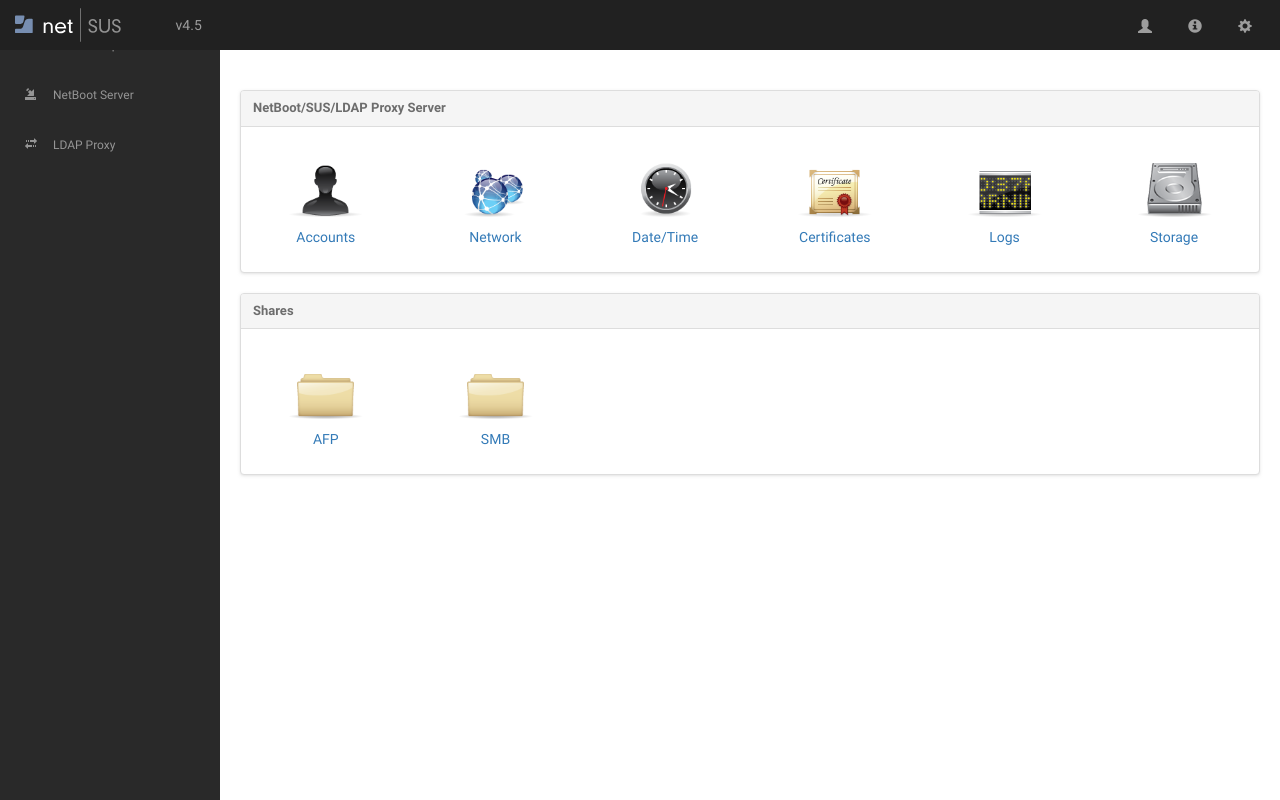
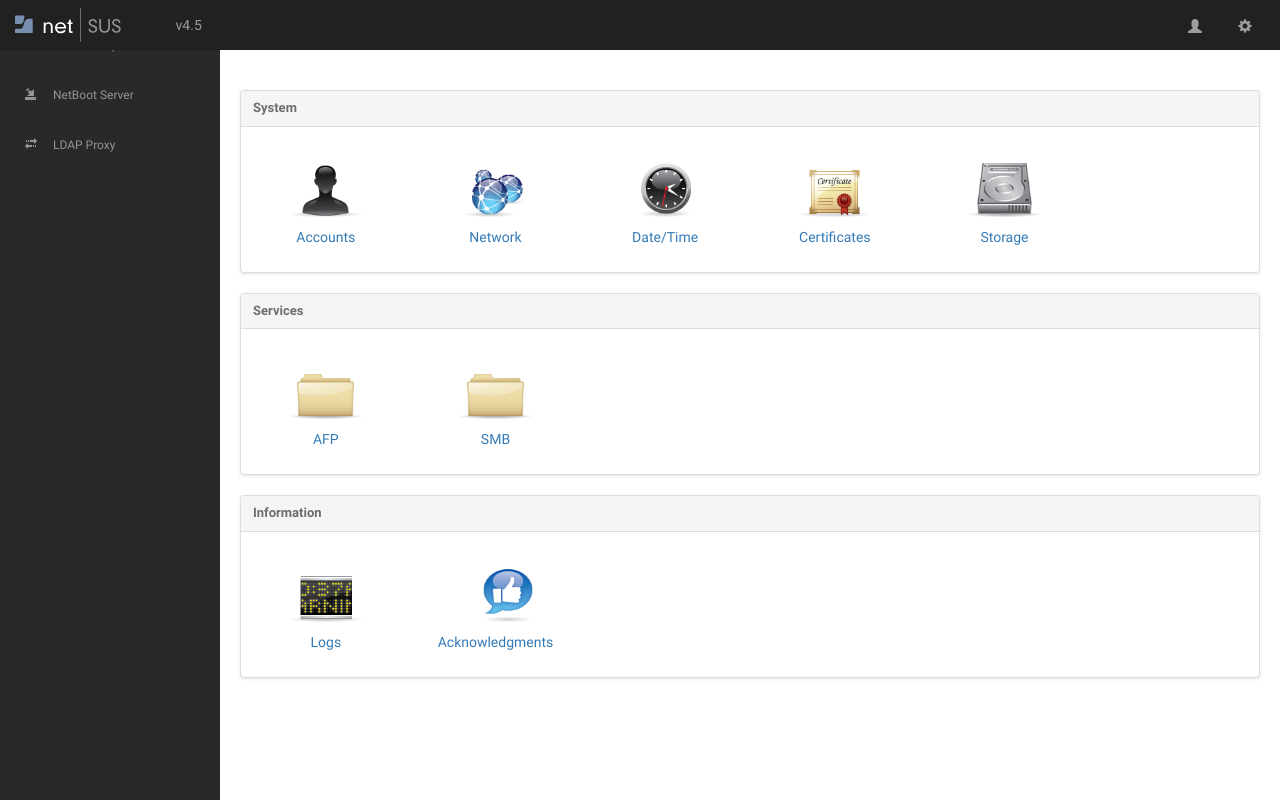
Before and after one commit to jamf/NetSUS, a PHP site: page /webadmin/settings.php in a window 1280 px wide. Run offline with PHP 8.4, Linux system fonts and the light colour scheme; the visitor is signed in with stand-in values (Sample User, id 1); some libraries are stand-ins or nearby versions.

Commit message:
Removed Info from Navbar
Added Information section in Settings

```diff
--- a/webadmin/var/www/webadmin/inc/header.php
+++ b/webadmin/var/www/webadmin/inc/header.php
@@ -118,9 +118,6 @@ $currentUser = getCurrentWebUser();
                         </ul>
                     </div>
                 </div>
-                <div class="navbar-info">
-                    <button type="button" class="navbar-btn-icon" onClick="document.location.href='about.php'"><span class="glyphicon glyphicon-info-sign"></span></button>
-                </div>
                 <div class="navbar-gear">
                     <div class="btn-group">
                         <button type="button" class="navbar-btn-icon" data-toggle="dropdown" aria-haspopup="true" aria-expanded="false"><span class="glyphicon glyphicon-cog"></span></button>
--- a/webadmin/var/www/webadmin/settings.php
+++ b/webadmin/var/www/webadmin/settings.php
@@ -12,7 +12,7 @@ include "inc/header.php";
 
 <div class="panel panel-default panel-main">
 	<div class="panel-heading">
-		<strong>NetBoot/SUS/LDAP Proxy Server</strong>
+		<strong>System</strong>
 	</div>
 	<div class="panel-body">
 
@@ -51,14 +51,6 @@ include "inc/header.php";
 			<!-- /Column -->
 			<!-- Column -->
 			<div class="col-xs-3 col-sm-2 settings-item">
-				<a href="logs.php">
-					<p><img src="images/settings/ChangeManagement.png" alt="Logs"></p>
-					<p>Logs</p>
-				</a>
-			</div>
-			<!-- /Column -->
-			<!-- Column -->
-			<div class="col-xs-3 col-sm-2 settings-item">
 				<a href="storage.php">
 					<p><img src="images/settings/Storage.png" alt="Storage"></p>
 					<p>Storage</p>
@@ -72,7 +64,7 @@ include "inc/header.php";
 
 <div class="panel panel-default panel-main">
 	<div class="panel-heading">
-		<strong>Shares</strong>
+		<strong>Services</strong>
 	</div>
 	<div class="panel-body">
 
@@ -98,4 +90,32 @@ include "inc/header.php";
 	</div>
 </div>
 
+<div class="panel panel-default panel-main">
+	<div class="panel-heading">
+		<strong>Information</strong>
+	</div>
+	<div class="panel-body">
+
+		<div class="row">
+			<!-- Column -->
+			<div class="col-xs-3 col-sm-2 settings-item">
+				<a href="logs.php">
+					<p><img src="images/settings/ChangeManagement.png" alt="Logs"></p>
+					<p>Logs</p>
+				</a>
+			</div>
+			<!-- /Column -->
+			<!-- Column -->
+			<div class="col-xs-3 col-sm-2 settings-item">
+				<a href="about.php">
+					<p><img src="images/settings/Acknowledgements.png" alt="About"></p>
+					<p>Acknowledgments</p>
+				</a>
+			</div>
+			<!-- /Column -->
+		</div>
+		<!-- /Row -->
+	</div>
+</div>
+
 <?php include "inc/footer.php"; ?>
--- a/webadmin/var/www/webadmin/theme/styles.css
+++ b/webadmin/var/www/webadmin/theme/styles.css
@@ -96,12 +96,6 @@ Upper Navigation
     margin-right: 0px;
 }
 .navbar-user {
-    position: absolute;
-    top: 0px;
-    right: 110px;
-    height: 50px;
-}
-.navbar-info {
     position: absolute;
     top: 0px;
     right: 60px;
```
Also changed, not shown: webadmin/var/www/webadmin/images/settings/Acknowledgements.png (added).
